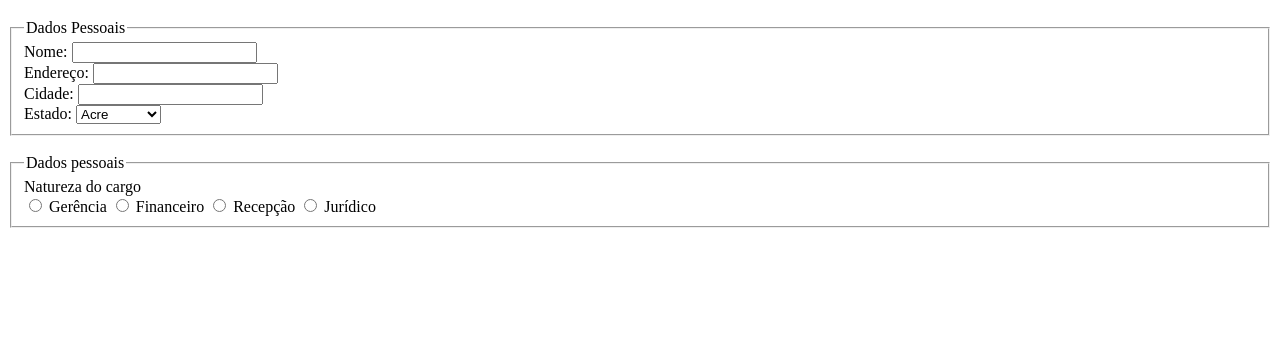
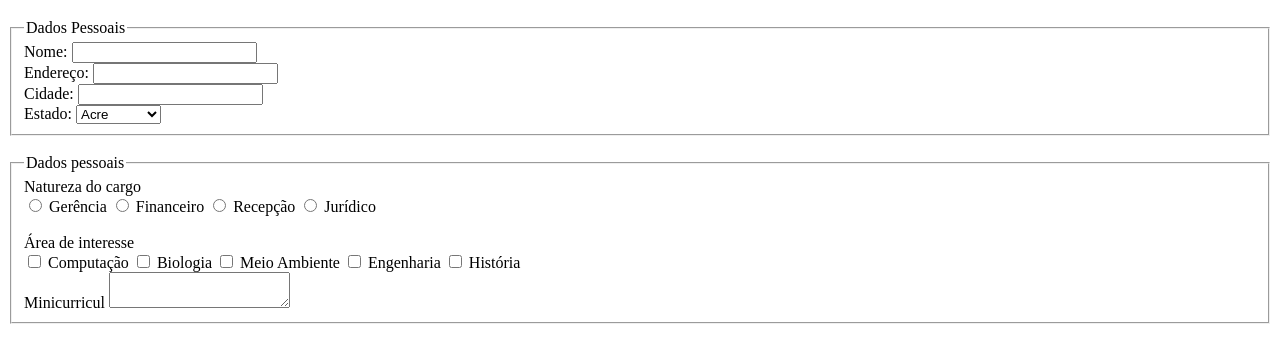
Before and after one commit to NatanMauricio1995/Cadastro, a plain HTML site: page index.html in a window 1280 px wide. Shown: the part 61-424 px from the top of the page. Drawn offline with Linux system fonts and the light colour scheme.

Commit message:
index.html

```diff
--- a/index.html
+++ b/index.html
@@ -44,7 +44,23 @@
             <label for="recepcao">Recepção</label>
             <input type="radio" name="cargo" id="juridico" value="juridico">
             <label for="juridico">Jurídico</label>
-
+            <br>
+            <br>
+            Área de interesse
+            <br>
+            <input type="checkbox" name="interesse" id="computacao">
+            <label for="computacao">Computação</label>
+            <input type="checkbox" name="interesse" id="biologia">
+            <label for="biologia">Biologia</label>
+            <input type="checkbox" name="interesse" id="ambiente">
+            <label for="ambiente">Meio Ambiente</label>
+            <input type="checkbox" name="interesse" id="engenharia">
+            <label for="engenharia">Engenharia</label>
+            <input type="checkbox" name="interesse" id="historia">
+            <label for="historia">História</label>
+            <br>
+            <label for="texto">Minicurricul</label>
+            <textarea name="texto" id="texto" maxlength="5000"></textarea>
 
 
         </fieldset>
```
